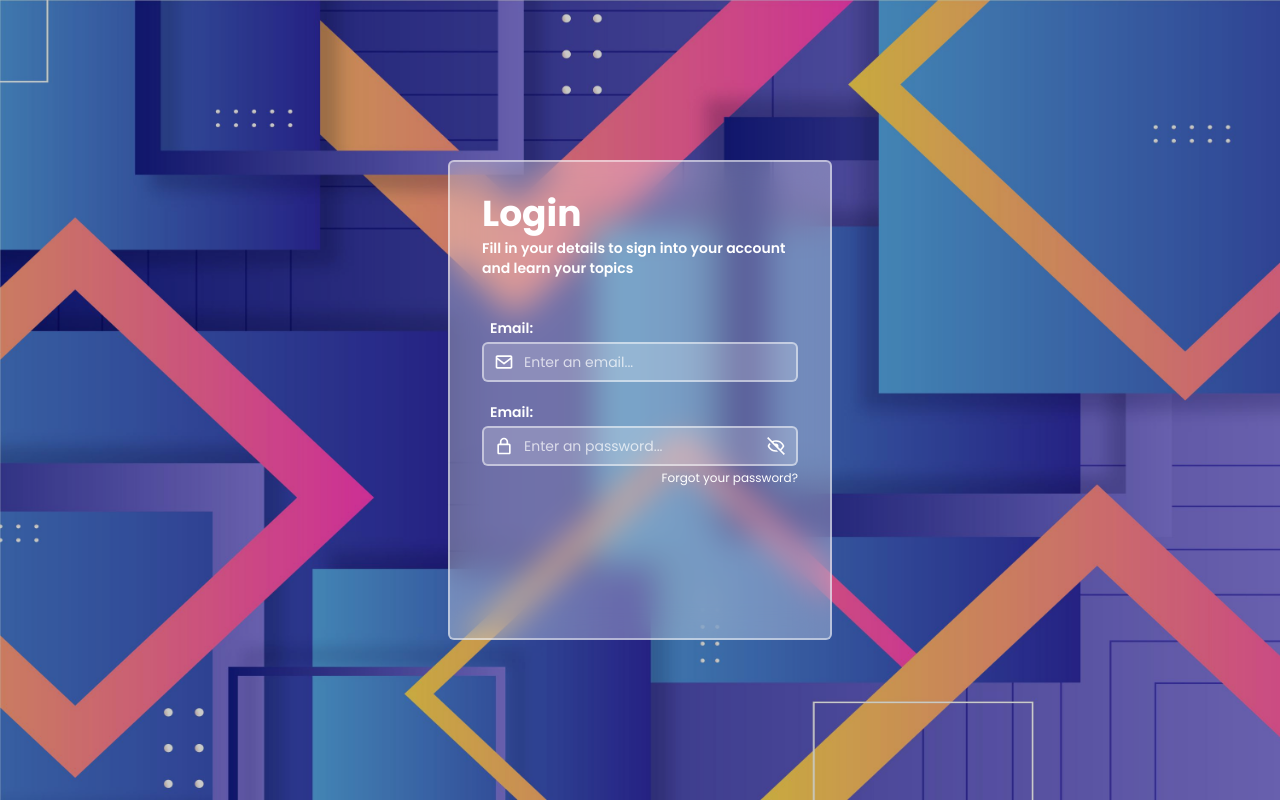
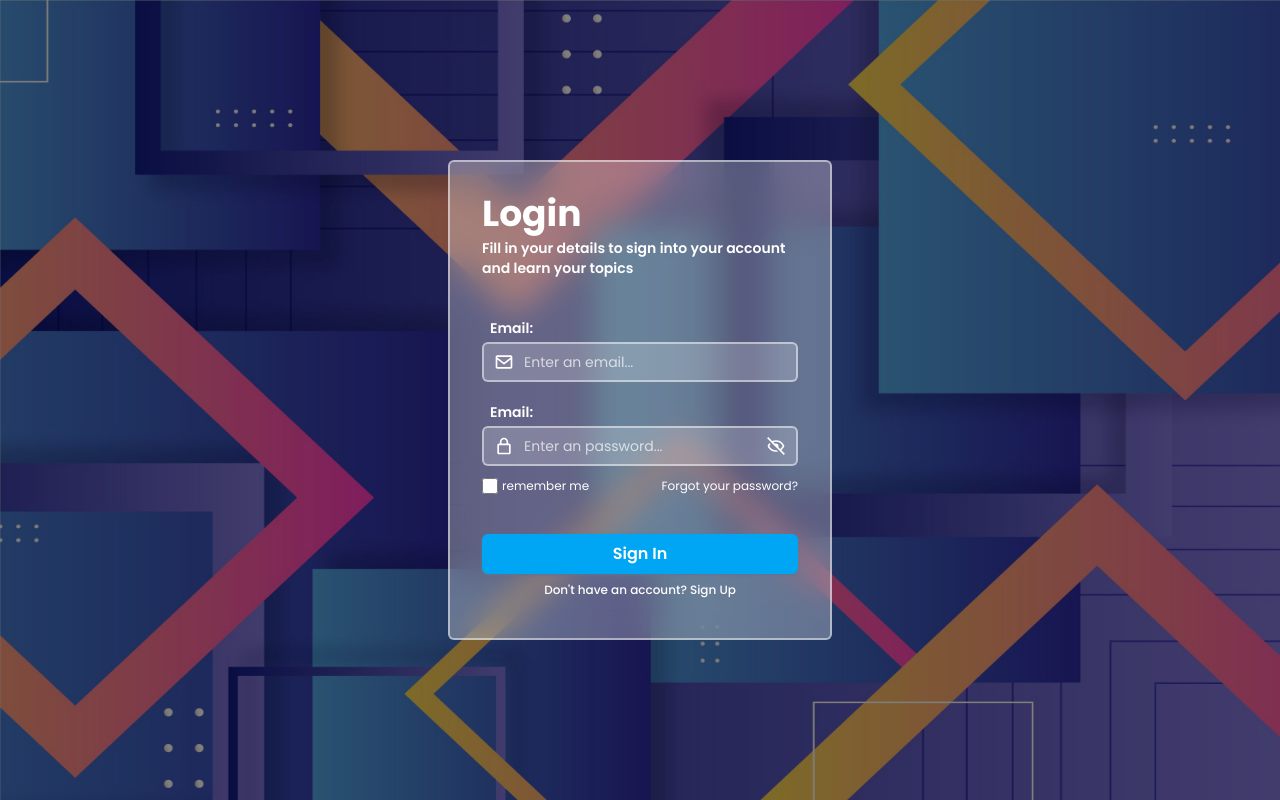
Before and after one commit to N4EXM/quiz_app, a React app in the folder frontend/: page /Login in a window 1280 px wide. Built offline with nearby package versions, Linux system fonts and the light colour scheme; the HTML template or start-up script is replaced by a standard one.

Commit message:
finished the login page

```diff
--- a/frontend/src/pages/Login.jsx
+++ b/frontend/src/pages/Login.jsx
@@ -1,15 +1,24 @@
 import React, { useState } from 'react'
 import backgroundImg from './../assets/images/backgroundImg.jpg'
+import { Link } from 'react-router-dom'
 
 const Login = () => {
 
   // toggles
   const [showPassword, setShowPassword] = useState(false)
+  const [rememberMe, setRememberMe] = useState(false)
 
   // state
   const [email, setEmail] = useState("")
   const [password, setPassword] = useState("")
 
+  // functions
+  const handleFormSubmit = (e) => {
+
+    e.preventDefault()
+    console.log("yay")
+
+  }
 
   return (
     <div
@@ -18,12 +27,13 @@ const Login = () => {
 
       <img
         src={backgroundImg}
-        className='w-full h-full absolute z-0 top-0 left-0 brightness-80'
+        className='w-full h-full absolute z-0 top-0 left-0 brightness-50'
         alt=""
       />
 
       <form
         className='w-96 p-8 h-[30rem] flex flex-col gap-10 bg-white/30 border-2 border-white/50 backdrop-blur-lg rounded-md z-10'
+        onSubmit={handleFormSubmit}
       >
 
         {/* title */}
@@ -90,6 +100,7 @@ const Login = () => {
               placeholder='Enter an password...'
               className='pl-10 p-2 rounded-md placeholder:text-white/70 border-2 outline-none border-white/50 bg-white/20 text-sm'
              />
+
             <button
               className='p-2 absolute top-6.5 right-1'
               type='button'
@@ -108,16 +119,48 @@ const Login = () => {
               }
             </button>
             <div
-              className='w-full flex items-end justify-end'
+              className='w-full flex flex-row pt-2 items-center justify-between h-fit'
             >
+              <div
+                className='flex gap-1 text-xs flex-row justify-start items-center w-fit'
+              >
+                <input
+                  type="checkbox"
+                  className='w-4 h-4 border-white border-2 rounded-md accent-sky-500'
+                  value={rememberMe}
+                  onChange={() => setRememberMe(!rememberMe)}
+                />
+                <p>remember me</p>
+              </div>
               <p
-                className='text-xs hover:text-indigo-600 duration-200'
+                className='text-xs hover:text-sky-400 duration-200'
               >
                 Forgot your password?
               </p>
             </div>
           </div>
 
+        </div>
+
+        <div
+          className='flex flex-col gap-2 w-full h-fit'
+        >
+          <button
+            className='p-2 rounded-md shadow-slate-500 font-semibold duration-200 hover:text-slate-300 hover:bg-sky-600 active:bg-sky-700 shadow w-full bg-sky-500'
+            type='submit'
+          >
+            Sign In
+          </button>
+          <div
+            className='w-full flex items-center justify-center'
+          >
+            <Link
+              className='text-xs font-medium hover:text-sky-400'
+              to={"/Register"}
+            >
+              Don't have an account? Sign Up
+            </Link>
+          </div>
         </div>
 
       </form>
```
Lines whose indentation alone changed are shown as unchanged.
